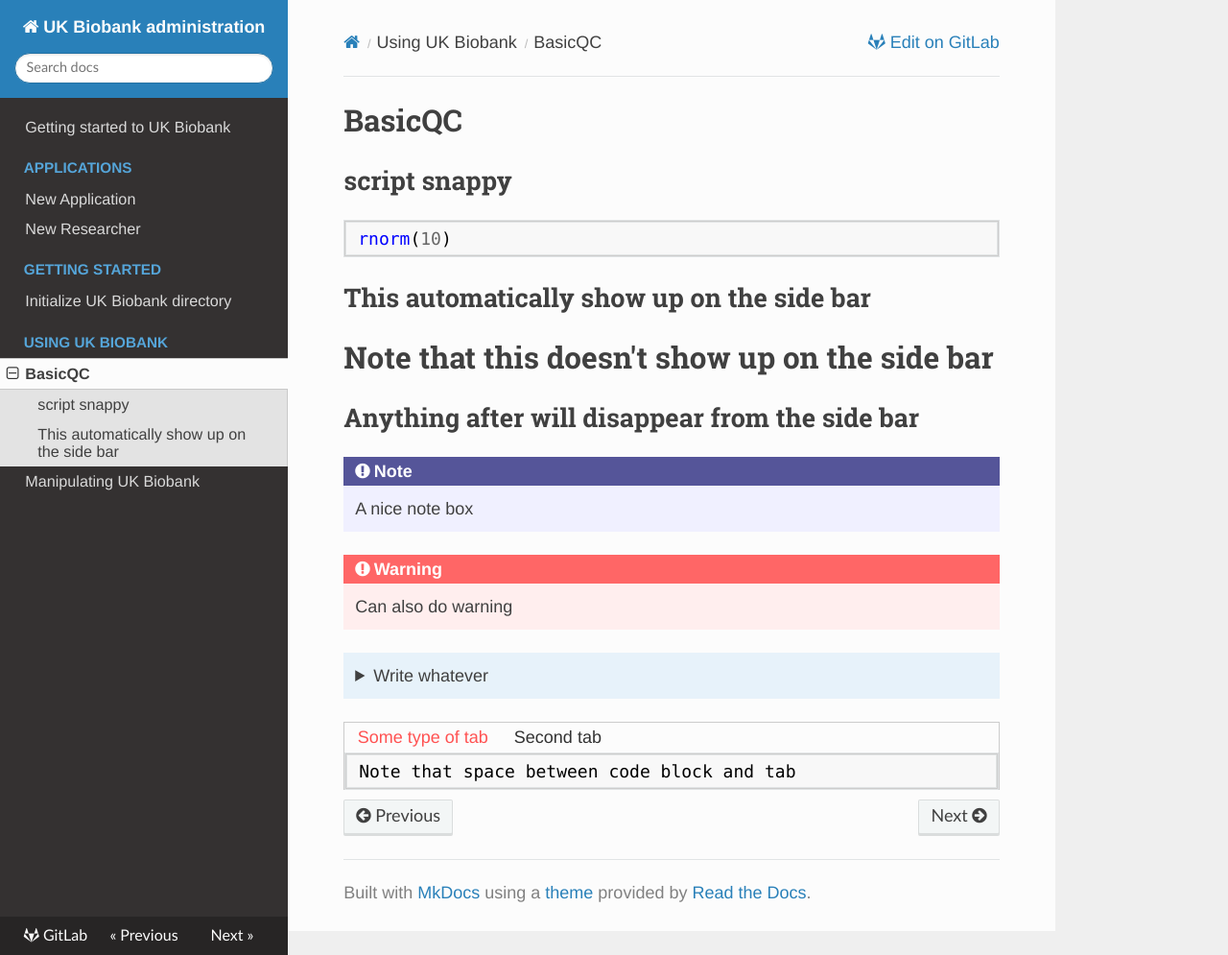
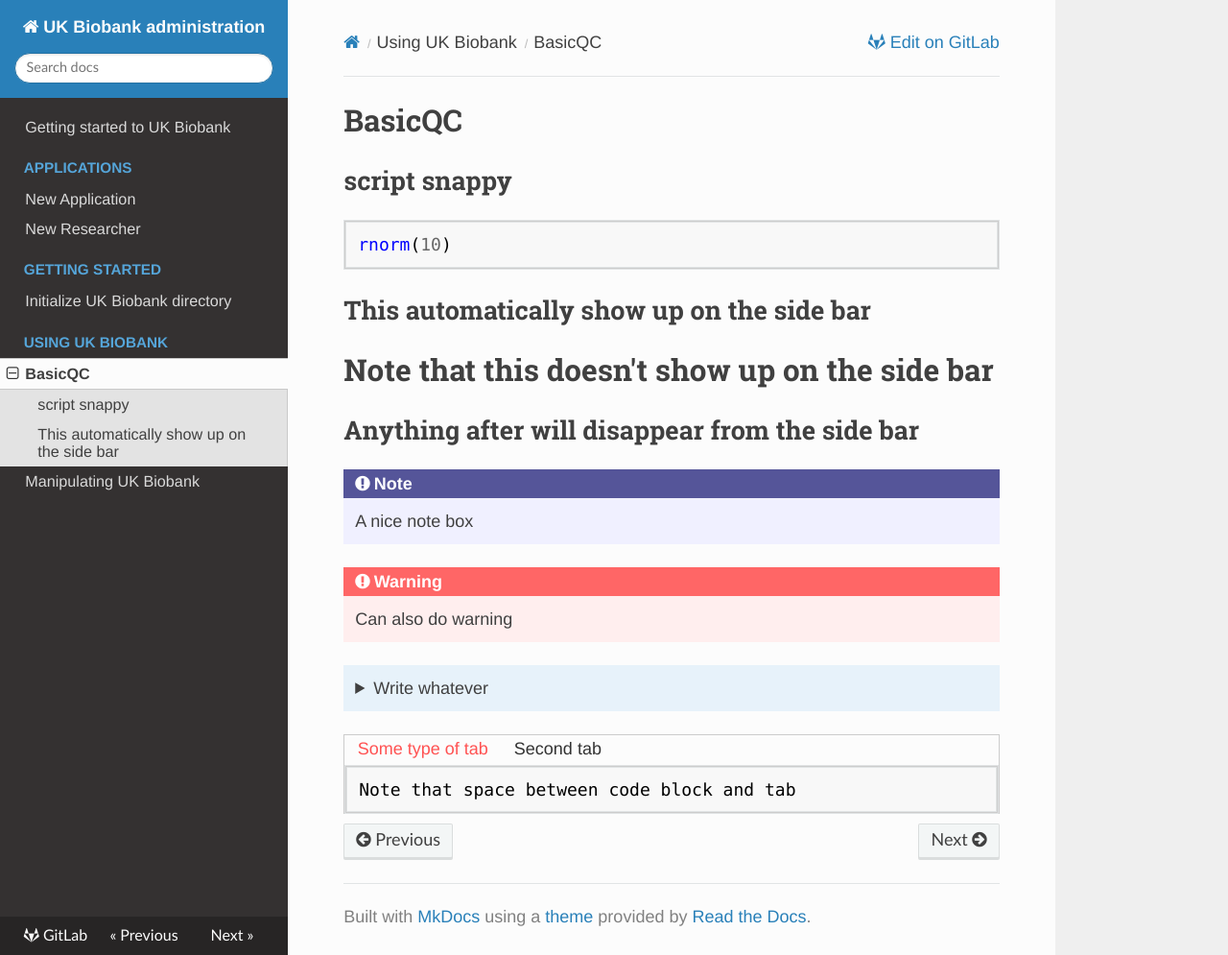
Before and after one commit to garethmarkel/ukb-administration, an MkDocs documentation site: the page built from docs/admin/basic_qc.md, in a window 1280 px wide and 995 px high. Shown: the whole window at 96% size. Built offline with MkDocs 1.6.1, drawn with Linux system fonts in a browser that asks for light colours; comment, search, counter and statistics services are not loaded.

Commit message:
[Update] Change code block height

```diff
--- a/docs/css/extra.css
+++ b/docs/css/extra.css
@@ -138,7 +138,7 @@ li {
 
 code {
     font-size: 18px !important;
-    line-height: 50%;
+    line-height: 120%;
 }
 
 table tbody {
```
